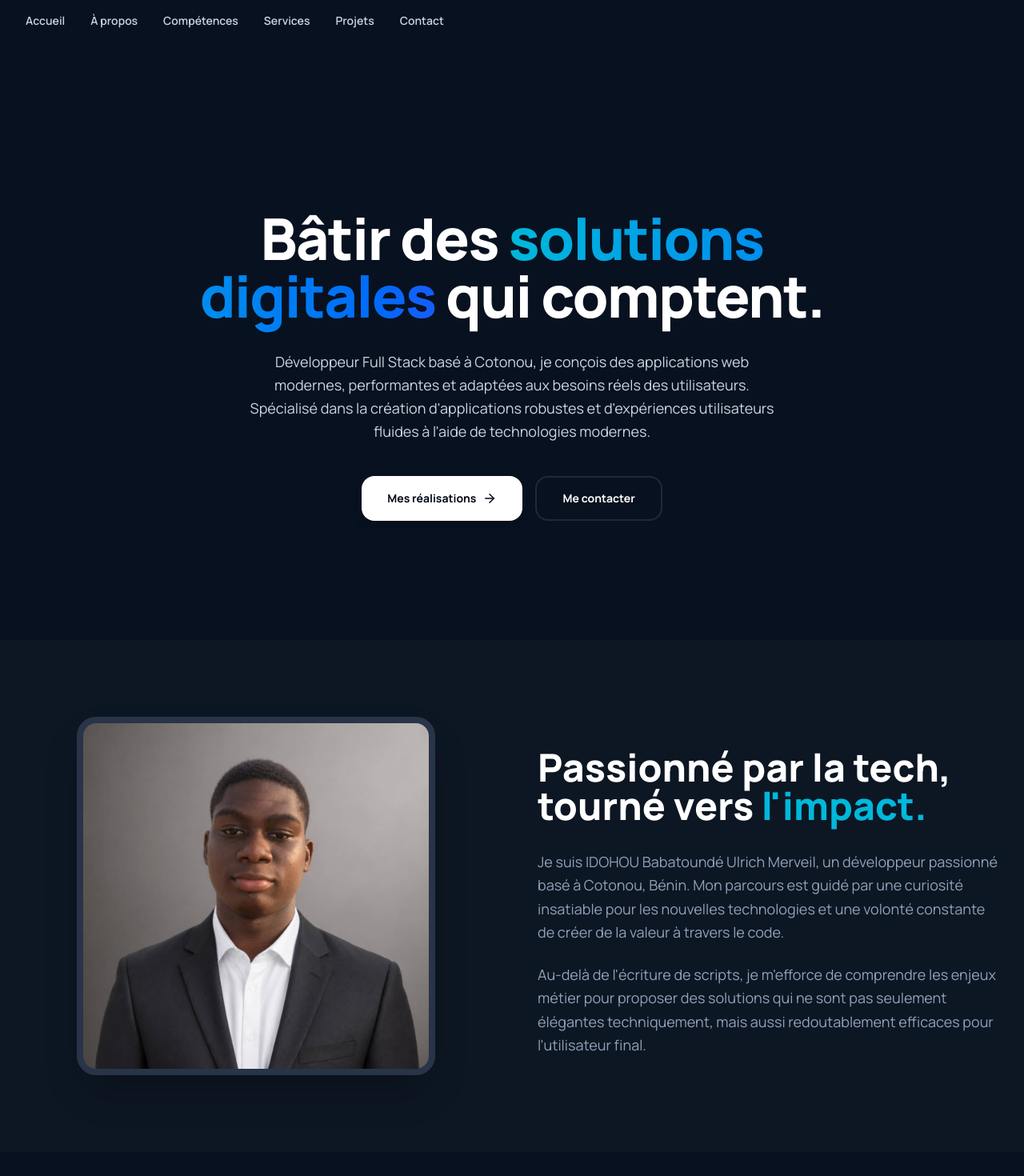
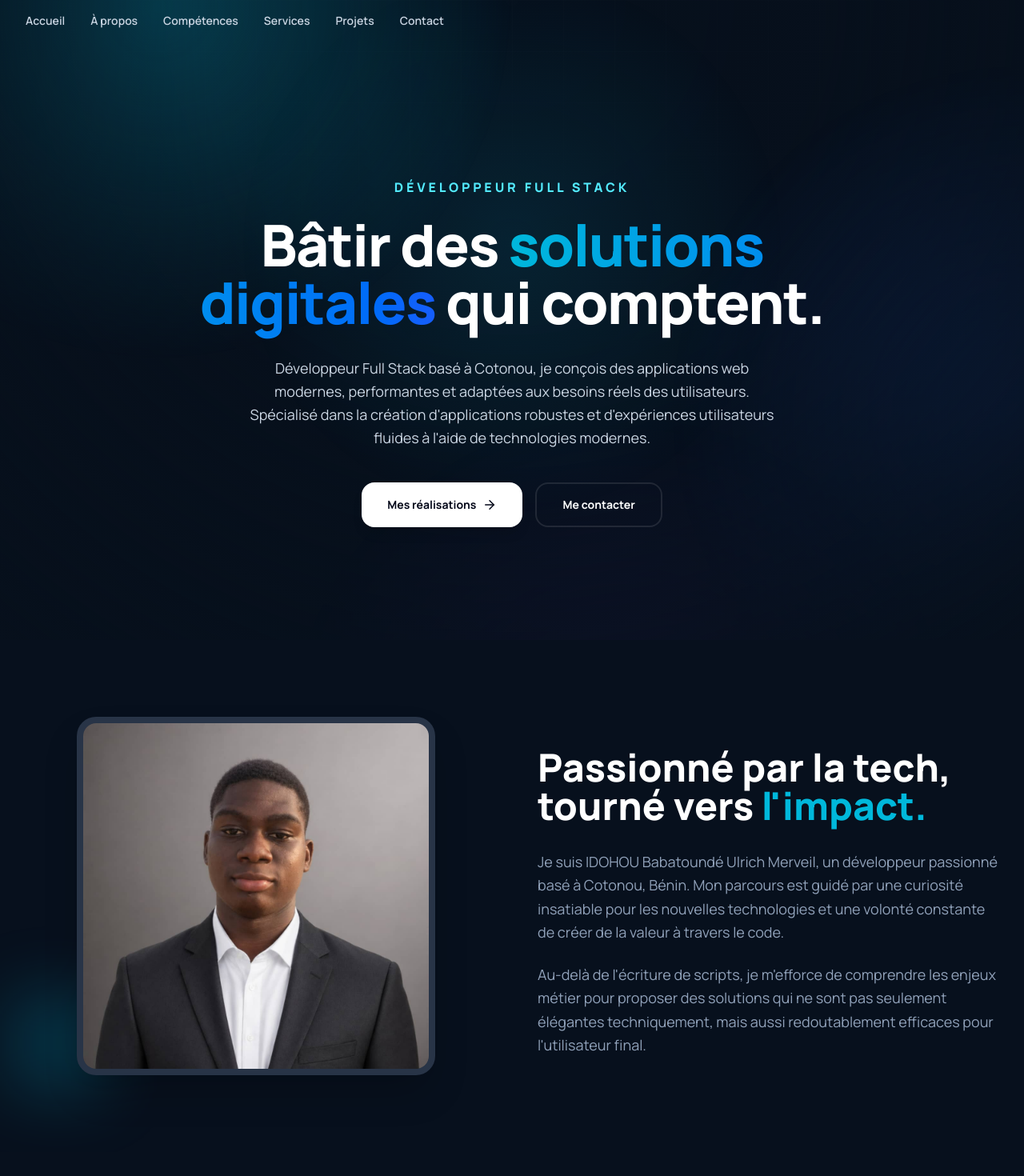
Before and after one commit to projet-sit/portfolio-personel, a React (Vite) app: page / in a window 1280 px wide. Shown: the top 1470 px of the page at 80% size. Built offline with nearby package versions, Linux system fonts and the light colour scheme.

Commit message:
feat: animate portfolio experience

```diff
--- a/src/App.jsx
+++ b/src/App.jsx
@@ -6,6 +6,7 @@ import Skills from "./components/Skills";
 import Services from "./components/Services";
 import Projects from "./components/Projects";
 import Contact from "./components/Contact";
+import Background from "./components/Background";
 import { profile } from "./data/portfolio";
 
 function App() {
@@ -14,10 +15,11 @@ function App() {
   }, []);
 
   return (
-    <div className="min-h-screen bg-[#08111f] text-white antialiased transition-colors duration-500 dark:bg-[#08111f] dark:text-white">
+    <div className="app-shell min-h-screen text-white antialiased dark:text-white">
+      <Background />
       <Header />
 
-      <main>
+      <main className="relative z-10">
         <Hero />
         <About />
         <Skills />
@@ -26,7 +28,7 @@ function App() {
         <Contact />
       </main>
 
-      <footer className="border-t border-white/10 py-12 dark:border-white/10">
+      <footer className="relative z-10 border-t border-white/10 bg-[#07101c]/60 py-12 backdrop-blur-sm dark:border-white/10">
         <div className="mx-auto max-w-7xl px-4 sm:px-6 lg:px-8">
           <div className="flex flex-col items-center justify-center gap-4">
             <p className="text-sm font-bold text-slate-400 dark:text-slate-400">
--- a/src/components/About.jsx
+++ b/src/components/About.jsx
@@ -1,14 +1,16 @@
 import { profile } from "../data/portfolio";
 import SectionHeading from "./ui/SectionHeading";
+import Reveal from "./ui/Reveal";
 
 export default function About() {
   return (
-    <section id="apropos" className="scroll-mt-24 py-24 bg-white dark:bg-white/[0.02]">
+    <section id="apropos" className="content-section scroll-mt-24 py-24">
       <div className="mx-auto max-w-7xl px-4 sm:px-6 lg:px-8">
         <div className="grid gap-16 lg:grid-cols-2 lg:items-center">
           {/* Photo de profil */}
-          <div
+          <Reveal
             className="relative order-2 lg:order-1"
+            delay={80}
           >
             <div className="relative mx-auto aspect-square w-full max-w-md overflow-hidden rounded-3xl border-8 border-slate-100 bg-white shadow-2xl dark:border-white/5 dark:bg-slate-800">
               <img
@@ -23,11 +25,12 @@ export default function About() {
 
             {/* Effet décoratif en arrière-plan */}
             <div className="absolute -bottom-6 -left-6 -z-10 h-32 w-32 rounded-2xl bg-cyan-500/10 blur-2xl dark:bg-cyan-500/20" />
-          </div>
+          </Reveal>
 
           {/* Contenu textuel */}
-          <div
+          <Reveal
             className="order-1 lg:order-2"
+            delay={180}
           >
             <SectionHeading centered={false}>
               Passionné par la tech, <br /> tourné vers <span className="text-cyan-500">l'impact.</span>
@@ -45,7 +48,7 @@ export default function About() {
                 mais aussi redoutablement efficaces pour l'utilisateur final.
               </p>
             </div>
-          </div>
+          </Reveal>
         </div>
       </div>
     </section>
--- /dev/null
+++ b/src/components/Background.jsx
@@ -0,0 +1,11 @@
+export default function Background() {
+  return (
+    <div className="site-background" aria-hidden="true">
+      <div className="aurora aurora-cyan" />
+      <div className="aurora aurora-blue" />
+      <div className="aurora aurora-violet" />
+      <div className="background-grid" />
+      <div className="background-vignette" />
+    </div>
+  );
+}
--- a/src/components/Header.jsx
+++ b/src/components/Header.jsx
@@ -26,7 +26,7 @@ export default function Header() {
             <a
               key={item.href}
               href={item.href}
-              className="text-sm font-semibold text-slate-300 transition-colors hover:text-cyan-400 focus-visible:outline-none focus-visible:ring-2 focus-visible:ring-cyan-400"
+              className="nav-link text-sm font-semibold text-slate-300 transition-colors hover:text-cyan-300 focus-visible:outline-none focus-visible:ring-2 focus-visible:ring-cyan-400"
             >
               {item.label}
             </a>
--- a/src/components/Hero.jsx
+++ b/src/components/Hero.jsx
@@ -4,26 +4,24 @@ import Button from "./ui/Button";
 
 export default function Hero() {
   return (
-    <section id="accueil" className="relative flex min-h-screen flex-col justify-center overflow-hidden pt-20">
-      {/* Background patterns */}
-      <div className="absolute inset-0 -z-10 overflow-hidden">
-        <div className="absolute -left-[10%] -top-[10%] h-[40%] w-[40%] rounded-full bg-cyan-500/10 blur-[120px] dark:bg-cyan-500/20" />
-        <div className="absolute -right-[10%] -bottom-[10%] h-[40%] w-[40%] rounded-full bg-blue-600/10 blur-[120px] dark:bg-blue-600/20" />
-      </div>
+    <section id="accueil" className="hero-section relative flex min-h-screen flex-col justify-center overflow-hidden pt-20">
 
       <div className="mx-auto max-w-7xl px-4 sm:px-6 lg:px-8">
         <div className="flex flex-col items-center text-center">
           <div className="relative z-10 max-w-4xl">
             <div>
-              <h1 className="mt-8 text-5xl font-extrabold tracking-tight text-slate-950 sm:text-6xl lg:text-7xl dark:text-white">
+              <p className="hero-reveal hero-delay-1 text-sm font-extrabold uppercase tracking-[0.24em] text-cyan-300 sm:text-base">
+                {profile.title}
+              </p>
+              <h1 className="hero-reveal hero-delay-2 mt-6 text-5xl font-extrabold tracking-tight text-slate-950 sm:text-6xl lg:text-7xl dark:text-white">
                 Bâtir des <span className="text-transparent bg-clip-text bg-gradient-to-r from-cyan-500 to-blue-600">solutions digitales</span> qui comptent.
               </h1>
 
-              <p className="mt-8 mx-auto max-w-2xl text-lg leading-relaxed text-slate-600 dark:text-slate-300">
+              <p className="hero-reveal hero-delay-3 mt-8 mx-auto max-w-2xl text-lg leading-relaxed text-slate-600 dark:text-slate-300">
                 {profile.tagline} Spécialisé dans la création d'applications robustes et d'expériences utilisateurs fluides à l'aide de technologies modernes.
               </p>
 
-              <div className="mt-10 flex flex-wrap justify-center gap-4">
+              <div className="hero-reveal hero-delay-4 mt-10 flex flex-wrap justify-center gap-4">
                 <Button href="#projets" variant="primary">
                   Mes réalisations
                   <ArrowRight size={18} />
--- a/src/components/ui/Button.jsx
+++ b/src/components/ui/Button.jsx
@@ -7,7 +7,7 @@ const variants = {
 
 export default function Button({ children, variant = "primary", className = "", href, ...props }) {
   const Component = href ? "a" : "button";
-  const baseStyles = "inline-flex items-center justify-center gap-2 rounded-2xl px-8 py-4 text-sm font-bold transition-all duration-300 hover:scale-[1.02] active:scale-[0.98] focus-visible:outline-none focus-visible:ring-2 focus-visible:ring-cyan-400";
+  const baseStyles = "inline-flex items-center justify-center gap-2 rounded-2xl px-8 py-4 text-sm font-bold transition-all duration-300 hover:-translate-y-0.5 hover:scale-[1.02] active:translate-y-0 active:scale-[0.98] focus-visible:outline-none focus-visible:ring-2 focus-visible:ring-cyan-400";
 
   return (
     <Component
--- /dev/null
+++ b/src/components/ui/Reveal.jsx
@@ -0,0 +1,47 @@
+import { useEffect, useRef, useState } from "react";
+
+/** Reveals content near the viewport without a scroll event listener. */
+export default function Reveal({
+  children,
+  className = "",
+  delay = 0,
+  as: Component = "div",
+  ...props
+}) {
+  const elementRef = useRef(null);
+  const [isVisible, setIsVisible] = useState(false);
+
+  useEffect(() => {
+    const element = elementRef.current;
+    const reducedMotion = window.matchMedia("(prefers-reduced-motion: reduce)").matches;
+
+    if (reducedMotion || !("IntersectionObserver" in window)) {
+      setIsVisible(true);
+      return undefined;
+    }
+
+    const observer = new IntersectionObserver(
+      ([entry]) => {
+        if (entry.isIntersecting) {
+          setIsVisible(true);
+          observer.unobserve(entry.target);
+        }
+      },
+      { rootMargin: "0px 0px -8%", threshold: 0.08 },
+    );
+
+    if (element) observer.observe(element);
+    return () => observer.disconnect();
+  }, []);
+
+  return (
+    <Component
+      ref={elementRef}
+      className={`reveal ${isVisible ? "is-visible" : ""} ${className}`}
+      style={{ "--reveal-delay": `${delay}ms` }}
+      {...props}
+    >
+      {children}
+    </Component>
+  );
+}
--- a/src/index.css
+++ b/src/index.css
@@ -17,6 +17,7 @@
 
 html {
   scroll-behavior: smooth;
+  scroll-padding-top: 6rem;
   -webkit-font-smoothing: antialiased;
 }
 
@@ -29,11 +30,168 @@ html {
 body {
   margin: 0;
   min-width: 320px;
-  background-color: #f8fafc;
+  overflow-x: hidden;
+  background-color: #07101c;
 }
 
 .dark body {
   background-color: #08111f;
+}
+
+.app-shell {
+  position: relative;
+  isolation: isolate;
+  overflow: clip;
+}
+
+.site-background {
+  position: fixed;
+  inset: 0;
+  z-index: 0;
+  overflow: hidden;
+  pointer-events: none;
+  background: #07101c;
+}
+
+.aurora {
+  position: absolute;
+  width: min(70vw, 62rem);
+  aspect-ratio: 1;
+  border-radius: 999px;
+  opacity: 0.38;
+  will-change: transform;
+  transform: translate3d(0, 0, 0);
+}
+
+.aurora-cyan {
+  top: -30rem;
+  left: -20rem;
+  background: radial-gradient(circle, rgb(6 182 212 / 0.8), transparent 68%);
+  animation: aurora-drift-one 18s ease-in-out infinite alternate;
+}
+
+.aurora-blue {
+  top: 10vh;
+  right: -30rem;
+  background: radial-gradient(circle, rgb(37 99 235 / 0.8), transparent 68%);
+  opacity: 0.28;
+  animation: aurora-drift-two 22s ease-in-out infinite alternate;
+}
+
+.aurora-violet {
+  bottom: -38rem;
+  left: 24%;
+  background: radial-gradient(circle, rgb(124 58 237 / 0.8), transparent 68%);
+  opacity: 0.18;
+  animation: aurora-drift-three 26s ease-in-out infinite alternate;
+}
+
+.background-grid {
+  position: absolute;
+  inset: 0;
+  opacity: 0.2;
+  background-image: linear-gradient(rgb(148 163 184 / 0.08) 1px, transparent 1px), linear-gradient(90deg, rgb(148 163 184 / 0.08) 1px, transparent 1px);
+  background-size: 4rem 4rem;
+  mask-image: radial-gradient(ellipse 75% 50% at 50% 5%, black, transparent 82%);
+}
+
+.background-vignette {
+  position: absolute;
+  inset: 0;
+  background: radial-gradient(circle at 50% 0%, transparent 0%, rgb(7 16 28 / 0.1) 38%, #07101c 100%);
+}
+
+.hero-section::before {
+  position: absolute;
+  inset: 0;
+  z-index: -1;
+  content: "";
+  background: radial-gradient(circle at 50% 38%, rgb(8 145 178 / 0.15), transparent 42%);
+}
+
+.content-section {
+  position: relative;
+  background: rgb(7 16 28 / 0.58);
+}
+
+.content-section-elevated {
+  background: rgb(7 16 28 / 0.72);
+}
+
+.reveal {
+  opacity: 0;
+  transform: translate3d(0, 1.5rem, 0);
+  transition: opacity 650ms cubic-bezier(0.16, 1, 0.3, 1) var(--reveal-delay, 0ms), transform 650ms cubic-bezier(0.16, 1, 0.3, 1) var(--reveal-delay, 0ms);
+}
+
+.reveal.is-visible {
+  opacity: 1;
+  transform: translate3d(0, 0, 0);
+}
+
+.hero-reveal {
+  animation: hero-reveal 800ms cubic-bezier(0.16, 1, 0.3, 1) both;
+}
+
+.hero-delay-1 { animation-delay: 80ms; }
+.hero-delay-2 { animation-delay: 180ms; }
+.hero-delay-3 { animation-delay: 310ms; }
+.hero-delay-4 { animation-delay: 440ms; }
+
+.nav-link {
+  position: relative;
+}
+
+.nav-link::after {
+  position: absolute;
+  right: 0;
+  bottom: -0.45rem;
+  left: 0;
+  height: 2px;
+  content: "";
+  background: #22d3ee;
+  transform: scaleX(0);
+  transform-origin: right;
+  transition: transform 220ms ease;
+}
+
+.nav-link:hover::after,
+.nav-link:focus-visible::after {
+  transform: scaleX(1);
+  transform-origin: left;
+}
+
+@keyframes hero-reveal {
+  from { opacity: 0; transform: translate3d(0, 1.25rem, 0); }
+  to { opacity: 1; transform: translate3d(0, 0, 0); }
+}
+
+@keyframes aurora-drift-one {
+  to { transform: translate3d(20vw, 9rem, 0) scale(1.12); }
+}
+
+@keyframes aurora-drift-two {
+  to { transform: translate3d(-18vw, -5rem, 0) scale(1.08); }
+}
+
+@keyframes aurora-drift-three {
+  to { transform: translate3d(12vw, -12rem, 0) scale(0.9); }
+}
+
+@media (prefers-reduced-motion: reduce) {
+  html { scroll-behavior: auto; }
+  *, *::before, *::after {
+    animation-duration: 0.01ms !important;
+    animation-iteration-count: 1 !important;
+    scroll-behavior: auto !important;
+    transition-duration: 0.01ms !important;
+  }
+  .reveal { opacity: 1; transform: none; }
+  .aurora,
+  .hero-reveal {
+    animation: none !important;
+  }
+  .hero-reveal { opacity: 1; transform: none; }
 }
 
 /* Custom Scrollbar */
```
Also changed, not shown: src/components/Contact.jsx (+4 -3 lines), src/components/Projects.jsx (+9 -6 lines), src/components/Services.jsx (+7 -5 lines), src/components/Skills.jsx (+9 -7 lines).
